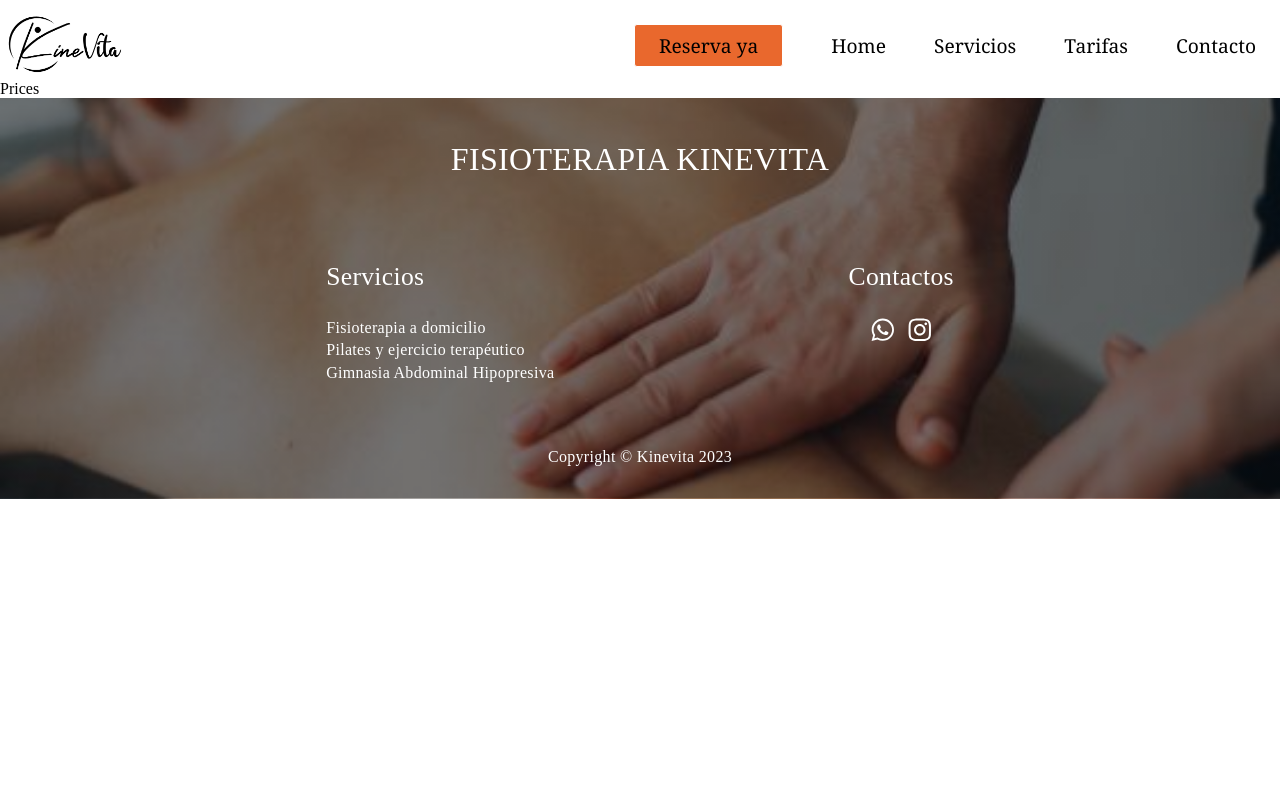
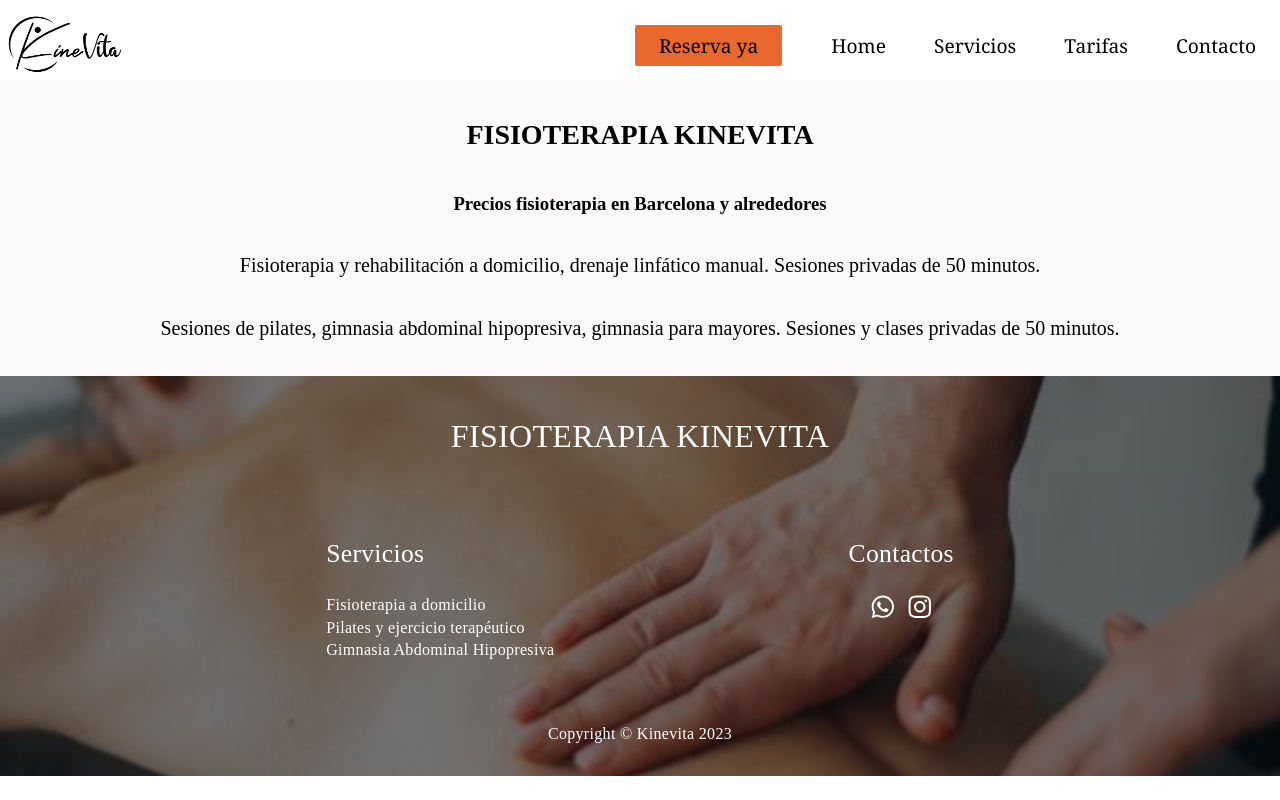
Before and after one commit to EvaGonz84/Kinevita-React, a React (Vite) app: page /tarifas in a window 1280 px wide. Built offline with nearby package versions, Linux system fonts and the light colour scheme.

Commit message:
content added to prices page

```diff
--- a/src/pages/Prices.jsx
+++ b/src/pages/Prices.jsx
@@ -1,5 +1,45 @@
+import styled from "styled-components";
+
+const Container = styled.section`
+  display: flex;
+  flex-direction: column;
+  align-items: center;
+  padding: 1rem;
+  box-sizing: border-box;
+  width: 100%;
+  background-color: #fbf9f9;
+
+  h2 {
+    text-transform: uppercase;
+    font-size: 1.75rem;
+  }
+
+  p {
+    font-size: 1.25rem;
+  }
+`;
+
+
 const Prices = () => {
-  return "Prices";
+  return (
+    <>
+      <Container>
+
+          <h2>Fisioterapia Kinevita</h2>
+          <h3>Precios fisioterapia en Barcelona y alrededores</h3>
+
+        <p>
+          Fisioterapia y rehabilitación a domicilio, drenaje linfático manual.
+          Sesiones privadas de 50 minutos.
+        </p>
+
+        <p>
+          Sesiones de pilates, gimnasia abdominal hipopresiva, gimnasia para
+          mayores. Sesiones y clases privadas de 50 minutos.
+        </p>
+      </Container>
+    </>
+  );
 };
 
 export { Prices };
```
